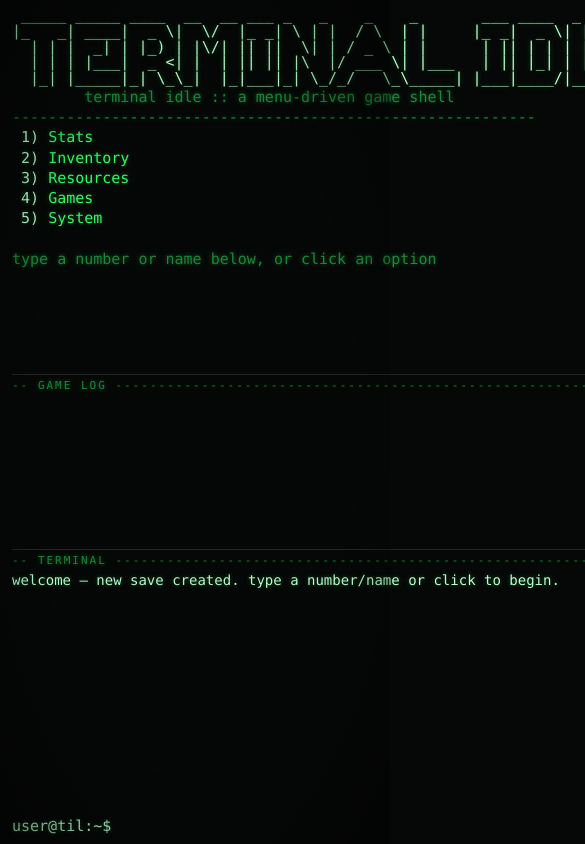
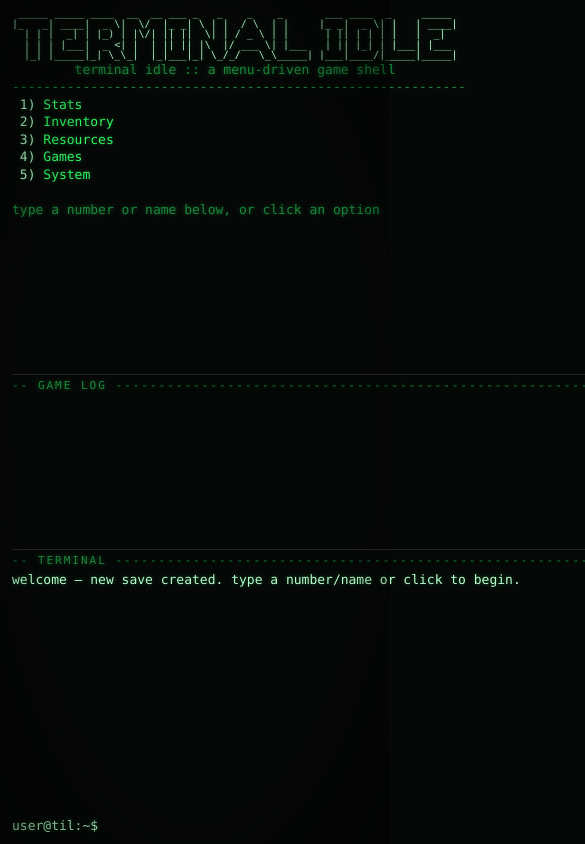
Before and after one commit to Dasky14/TerminalIdle, a website built with Vite: page frontend/index.html in a window 390 px wide. Shown: the top 844 px of the page, 585 px wide, since content can reach past the window. Built offline with nearby package versions, Linux system fonts and the light colour scheme.

Commit message:
Fix mobile layout: keyboard/focus and viewport height
On touch devices the auto-focused input popped the on-screen keyboard,
which scrolled the fixed-height layout so the menu went off-screen; every
menu tap also re-focused the input and reopened the keyboard.

- Skip auto-focus and tap-to-focus on touch devices (pointer: coarse /
  maxTouchPoints); the input still focuses when tapped directly. Desktop
  behaviour is unchanged.
- Use dvh (with vh fallback) for the layout so it tracks the visible
  viewport, and add interactive-widget=resizes-content so the keyboard
  resizes the layout instead of scrolling it.
- Clip the decorative pane-label dashes and reduce font size on narrow
  screens so the banner needs less horizontal scrolling.

Verified in mobile emulation: menu stays in view on load, tapping options
navigates without opening the keyboard.

Co-Authored-By: Claude Opus 4.8 <noreply@anthropic.com>

```diff
--- a/frontend/index.html
+++ b/frontend/index.html
@@ -2,7 +2,10 @@
 <html lang="en">
   <head>
     <meta charset="UTF-8" />
-    <meta name="viewport" content="width=device-width, initial-scale=1.0" />
+    <meta
+      name="viewport"
+      content="width=device-width, initial-scale=1.0, interactive-widget=resizes-content"
+    />
     <meta name="color-scheme" content="dark" />
     <title>TerminalIdleProject</title>
   </head>
--- a/frontend/src/shell/shell.js
+++ b/frontend/src/shell/shell.js
@@ -44,6 +44,13 @@ export class Shell {
     this.termLines = []; // bottom terminal transcript
     this.gameLog = []; // middle game-event feed
 
+    // On touch devices we must NOT auto-focus / refocus the input, or the
+    // on-screen keyboard pops open and shoves the fixed-height layout out of
+    // view. Typing still works — the user taps the input line to focus it.
+    this.isTouch =
+      (window.matchMedia && window.matchMedia('(pointer: coarse)').matches) ||
+      navigator.maxTouchPoints > 0;
+
     this._buildChrome();
     this._applyStoredTheme();
     this.animEnabled = this._loadAnimation();
@@ -55,7 +62,7 @@ export class Shell {
       }
     });
 
-    this.$input.focus();
+    if (!this.isTouch) this.$input.focus();
   }
 
   get currentId() {
@@ -89,13 +96,16 @@ export class Shell {
     this.$termout = this.root.querySelector('.termout');
     this.$input = this.root.querySelector('.term__input');
 
-    // Clicking anywhere in the terminal side focuses the input (unless the user
-    // is selecting text). Minigame windows live outside this root, so this never
-    // steals focus from a running game.
-    this.root.addEventListener('click', () => {
-      const sel = window.getSelection && window.getSelection().toString();
-      if (!sel) this.$input.focus();
-    });
+    // On desktop, clicking anywhere in the terminal focuses the input (unless
+    // the user is selecting text) for convenience. On touch we skip this so
+    // tapping a menu option doesn't reopen the keyboard. Minigame windows live
+    // outside this root, so this never steals focus from a running game.
+    if (!this.isTouch) {
+      this.root.addEventListener('click', () => {
+        const sel = window.getSelection && window.getSelection().toString();
+        if (!sel) this.$input.focus();
+      });
+    }
   }
 
   // --- Navigation ----------------------------------------------------------
--- a/frontend/src/styles/terminal.css
+++ b/frontend/src/styles/terminal.css
@@ -72,6 +72,7 @@ body::after {
 
 #app {
   height: 100vh;
+  height: 100dvh; /* dvh tracks the visible viewport (mobile chrome/keyboard) */
   padding: 8px 12px;
 }
 
@@ -91,6 +92,7 @@ body::after {
   min-height: 0;
   display: grid;
   grid-template-rows: minmax(0, 1fr) 20vh 34vh;
+  grid-template-rows: minmax(0, 1fr) 20dvh 34dvh;
   gap: 6px;
 }
 
@@ -117,6 +119,8 @@ body::after {
   letter-spacing: 2px;
   text-transform: uppercase;
   margin-bottom: 2px;
+  overflow: hidden; /* clip the trailing dashes instead of overflowing the page */
+  white-space: nowrap;
 }
 .pane__label::before {
   content: "-- ";
@@ -261,6 +265,19 @@ body::after {
   }
 }
 
+/* Smaller type on phones so more fits and the banner needs less scrolling. */
+@media (max-width: 700px) {
+  body {
+    font-size: 13px;
+  }
+  .term__line--banner {
+    font-size: 10px;
+  }
+  .termout {
+    font-size: 13px;
+  }
+}
+
 /* Thin phosphor scrollbars */
 .term__out::-webkit-scrollbar,
 .gamelog::-webkit-scrollbar,
```
